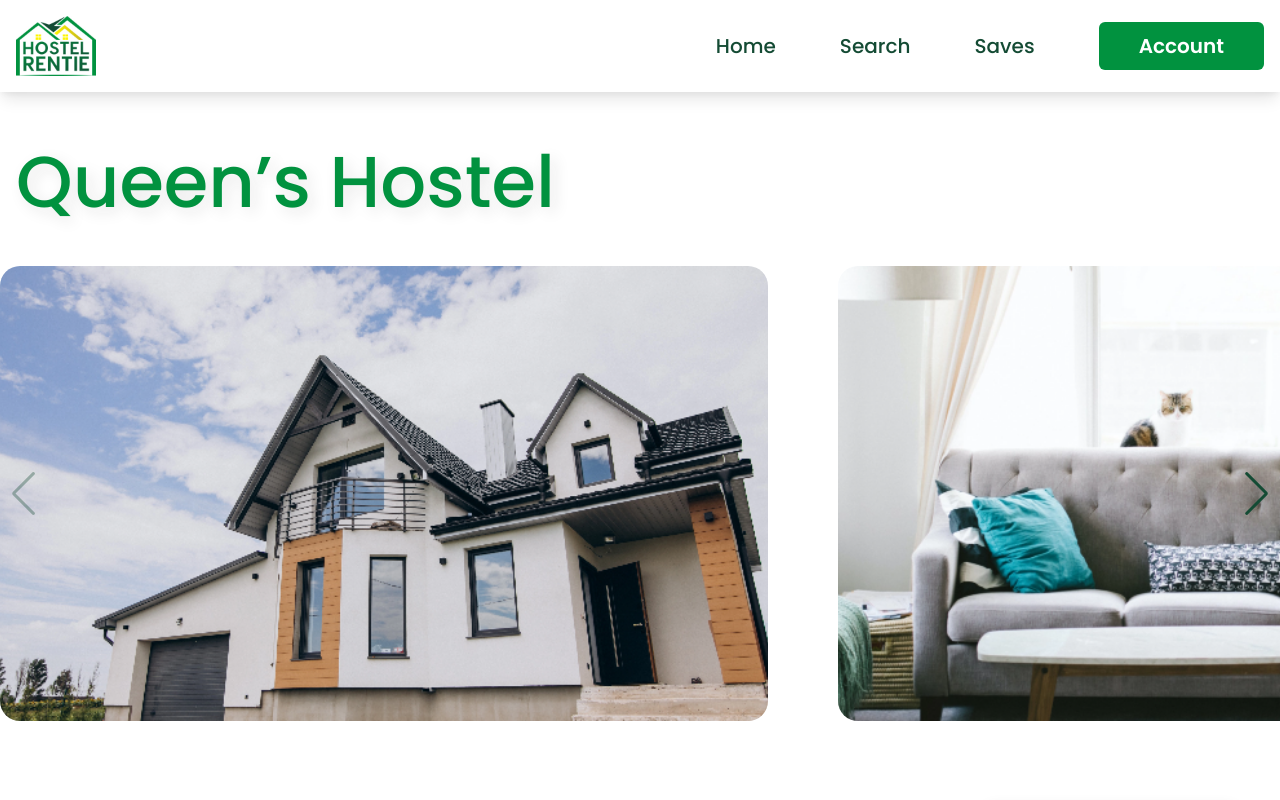
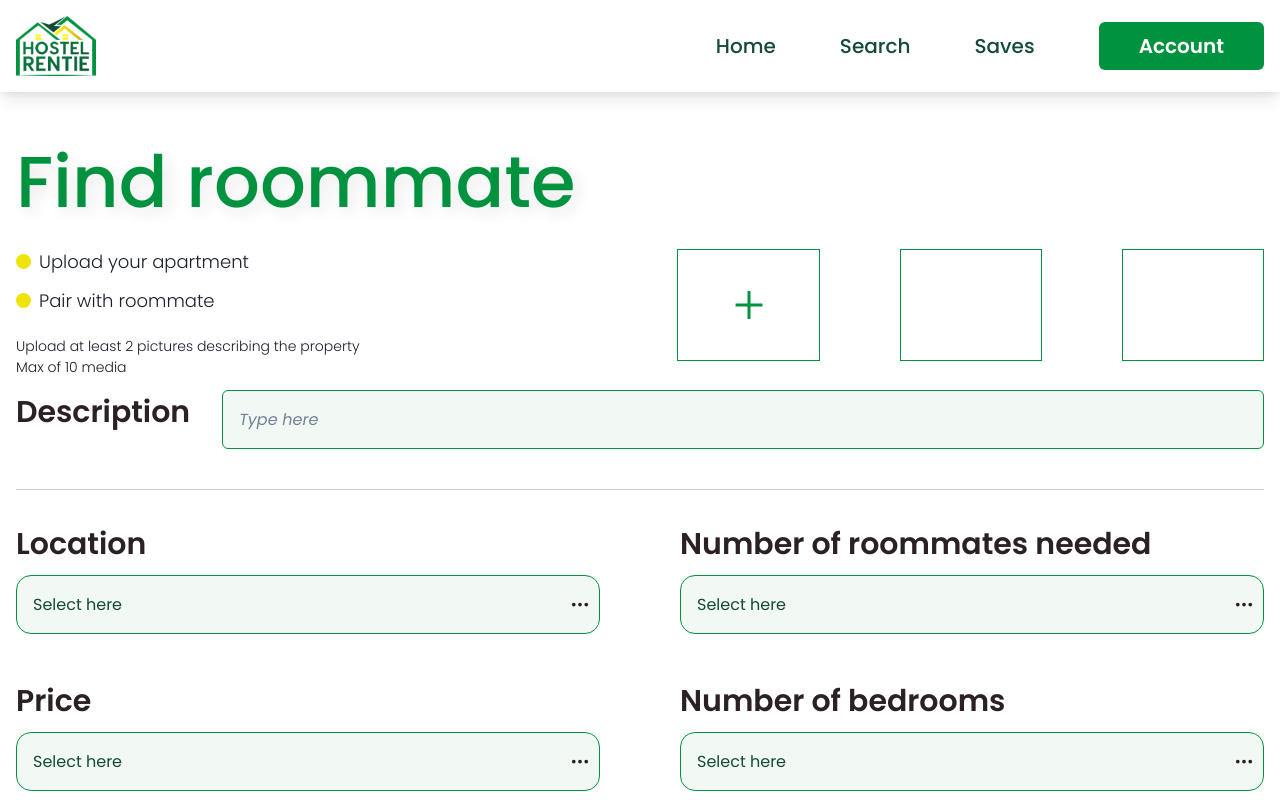
Before and after one commit to Kennyking100/hostel-rentie-v2, a React (Create React App) app: page / in a window 1280 px wide. Shown: the top 800 px of the page. Built offline with nearby package versions, Linux system fonts and the light colour scheme.

Commit message:
added and fixed find roommate page

```diff
--- a/src/App.tsx
+++ b/src/App.tsx
@@ -1,4 +1,5 @@
 import React from "react";
+import FindRoommatesPage from "./components/FindRoommates";
 import HomePage from "./components/Home";
 import SearchPage from "./components/Search";
 import SingleSearchItemPage from "./components/SingleSearchItem";
@@ -8,7 +9,8 @@ function App() {
     <>
       {/* <HomePage /> */}
       {/* <SearchPage /> */}
-      <SingleSearchItemPage />
+      {/* <SingleSearchItemPage /> */}
+      <FindRoommatesPage />
     </>
   );
 }
--- /dev/null
+++ b/src/components/FindRoommates/FindField.tsx
@@ -0,0 +1,33 @@
+import { Flex, Select, Text } from "@chakra-ui/react";
+import React from "react";
+import { BsThreeDots } from "react-icons/bs";
+
+interface Props {
+  name: string;
+}
+const FindField: React.FC<Props> = ({ name }) => {
+  return (
+    <Flex justifyContent={"space-between"} flexDir="column">
+      <Text fontSize={"3xl"} fontWeight="semibold" color={"#2b2024"} mb={2}>
+        {name}
+      </Text>
+      <Select
+        placeholder="Select here"
+        icon={<BsThreeDots />}
+        iconColor="#2b2024"
+        borderRadius="15px"
+        textColor={"GreenDark"}
+        border={"1px solid"}
+        borderColor="GreenLight"
+        bg={"GreenLightest"}
+        h="59px"
+      >
+        <option value="option1">Option 1</option>
+        <option value="option2">Option 2</option>
+        <option value="option3">Option 3</option>
+      </Select>
+    </Flex>
+  );
+};
+
+export default FindField;
--- /dev/null
+++ b/src/components/FindRoommates/MiddleSection.tsx
@@ -0,0 +1,34 @@
+import { Box, Flex, Grid } from "@chakra-ui/react";
+import React from "react";
+import Btn from "../helpers/Btn";
+import FindField from "./FindField";
+
+export const MiddleSection = () => {
+  return (
+    <Box mt={8} mb="15.5rem">
+      <Grid
+        gridTemplateColumns={{ base: "1fr", sm: "1fr 1fr" }}
+        gap="2.8125rem 5rem"
+      >
+        <FindField name="Location" />
+        <FindField name="Number of roommates needed" />
+        <FindField name="Price" />
+        <FindField name="Number of bedrooms" />
+      </Grid>
+      <Flex justifyContent={"flex-end"} mt="7.625rem">
+        <Btn
+          width={{ base: "100%", sm: "max-content" }}
+          bg="GreenLight"
+          color={"white"}
+          fontSize={"1.3125rem"}
+          _hover={{
+            background: "Hover.GreenLight",
+          }}
+          mt="3.1875rem"
+        >
+          Find roommate
+        </Btn>
+      </Flex>
+    </Box>
+  );
+};
--- /dev/null
+++ b/src/components/FindRoommates/TopSection.tsx
@@ -0,0 +1,121 @@
+import {
+  Box,
+  Center,
+  Flex,
+  Grid,
+  Heading,
+  Input,
+  Text,
+} from "@chakra-ui/react";
+import React from "react";
+import { AiOutlinePlus } from "react-icons/ai";
+
+const TopSection = () => {
+  return (
+    <Box pb={10} borderBottom="1px solid rgba(0, 0, 0, 0.2)">
+      <Heading
+        size={"4xl"}
+        textShadow="5px 5px 15px #1D1D1D1A"
+        color={"GreenLight"}
+        fontWeight="medium"
+        mb="1.875rem"
+      >
+        Find roommate
+      </Heading>
+      <Flex
+        justifyContent={"space-between"}
+        alignItems="center"
+        flexDir={{ base: "column", lg: "row" }}
+        mb={"0.75rem"}
+      >
+        <Box width={{ base: "100%", lg: "47%" }} mb={{ base: "2rem", lg: "0" }}>
+          <Flex gap={"0.5rem"} alignItems="center" mb="0.75rem">
+            <Box
+              w={"15px"}
+              h="15px"
+              borderRadius={"full"}
+              bg="YellowLight"
+            ></Box>
+            <Text fontWeight={"light"} fontSize="lg">
+              Upload your apartment
+            </Text>
+          </Flex>
+          <Flex
+            gap={"0.5rem"}
+            alignItems="center"
+            fontWeight={"light"}
+            fontSize="lg"
+          >
+            <Box
+              w={"15px"}
+              h="15px"
+              borderRadius={"full"}
+              bg="YellowLight"
+            ></Box>
+            <Text>Pair with roommate</Text>
+          </Flex>
+          <Text
+            mt="1.375rem"
+            fontSize={"sm"}
+            fontWeight="light"
+            w={{ base: "100%", md: "60%" }}
+          >
+            Upload at least 2 pictures describing the property Max of 10 media
+          </Text>
+        </Box>
+        <Grid
+          gridTemplateColumns={{ base: "1fr 1fr", sm: "1fr 1fr 1fr" }}
+          columnGap="5rem"
+          width={{ base: "100%", lg: "47%" }}
+        >
+          <Center
+            minW={"112px"}
+            w="full"
+            h="112px"
+            border={"1px solid"}
+            borderColor="GreenLight"
+            mb={4}
+          >
+            <Box w="40px" h="40px" color={"GreenLight"}>
+              <AiOutlinePlus />
+            </Box>
+          </Center>
+
+          <Box
+            minW={"112px"}
+            w="full"
+            h="112px"
+            border={"1px solid"}
+            borderColor="GreenLight"
+            mb={4}
+          ></Box>
+          <Box
+            minW={"112px"}
+            w="full"
+            h="112px"
+            border={"1px solid"}
+            borderColor="GreenLight"
+            mb={4}
+          ></Box>
+        </Grid>
+      </Flex>
+      <Flex gap={"2rem"} flexDir={{ base: "column", sm: "row" }}>
+        <Text fontSize={"3xl"} fontWeight="semibold" color={"#2b2024"}>
+          Description
+        </Text>
+        <Input
+          placeholder="Type here"
+          border={"1px solid"}
+          borderColor="GreenLight"
+          bg={"GreenLightest"}
+          h="59px"
+          _placeholder={{
+            fontStyle: "italic",
+          }}
+        />
+      </Flex>
+    </Box>
+  );
+};
+
+export default TopSection;
--- /dev/null
+++ b/src/components/FindRoommates/index.tsx
@@ -0,0 +1,25 @@
+import { Container } from "@chakra-ui/react";
+import React from "react";
+import Layout from "../Layout";
+import { MiddleSection } from "./MiddleSection";
+import TopSection from "./TopSection";
+
+const FindRoommatesPage = () => {
+  return (
+    <Layout>
+      <Container
+        maxW={{
+          base: "container.sm",
+          md: "container.md",
+          lg: "container.lg",
+          xl: "container.xl",
+        }}
+      >
+        <TopSection />
+        <MiddleSection />
+      </Container>
+    </Layout>
+  );
+};
+
+export default FindRoommatesPage;
--- a/src/components/Search/SearchHero.tsx
+++ b/src/components/Search/SearchHero.tsx
@@ -8,7 +8,8 @@ const SearchHero = () => {
     <Flex mb="5.625rem" justifyContent={"space-between"} alignItems="center">
       <Box width={{ base: "100%", lg: "47%" }}>
         <Heading
-          fontSize={{ base: "2.875rem", sm: "3.75rem", lg: "5.625rem" }}
+          // fontSize={{ base: "2.875rem", sm: "3.75rem", lg: "5.625rem" }}
+          size={"4xl"}
           textShadow="5px 5px 15px #1D1D1D1A"
           color={"GreenLight"}
           fontWeight="medium"
--- a/src/config.tsx
+++ b/src/config.tsx
@@ -17,6 +17,7 @@ export const theme = extendTheme({
   colors: {
     GreenLight: "#01923F",
     GreenLighter: "rgba(229, 240, 232)",
+    GreenLightest: "rgba(242,	248,	244	)",
     GreenDarker: "#1d1d1d",
     GreenDark: "#144b34",
     YellowLight: "#EFE307",
```
